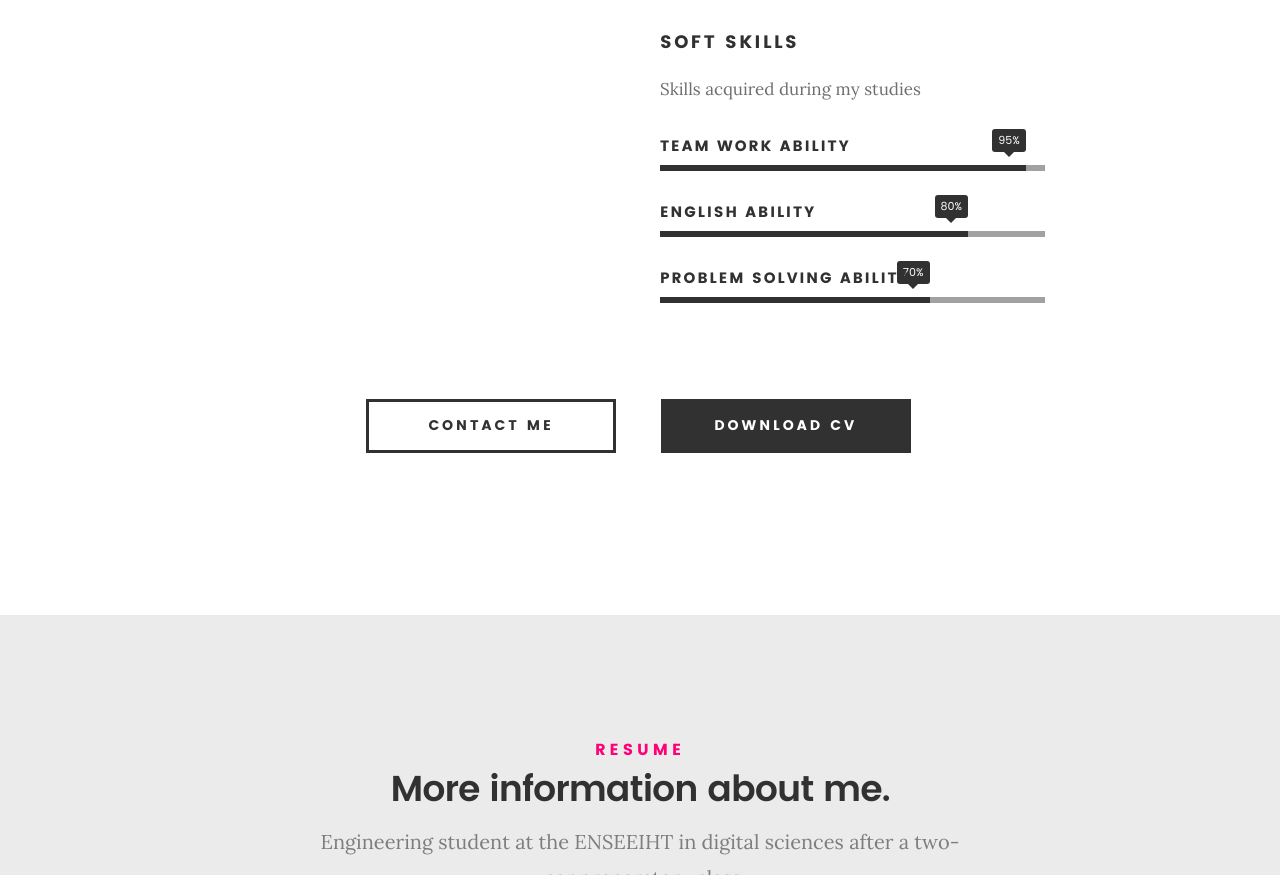
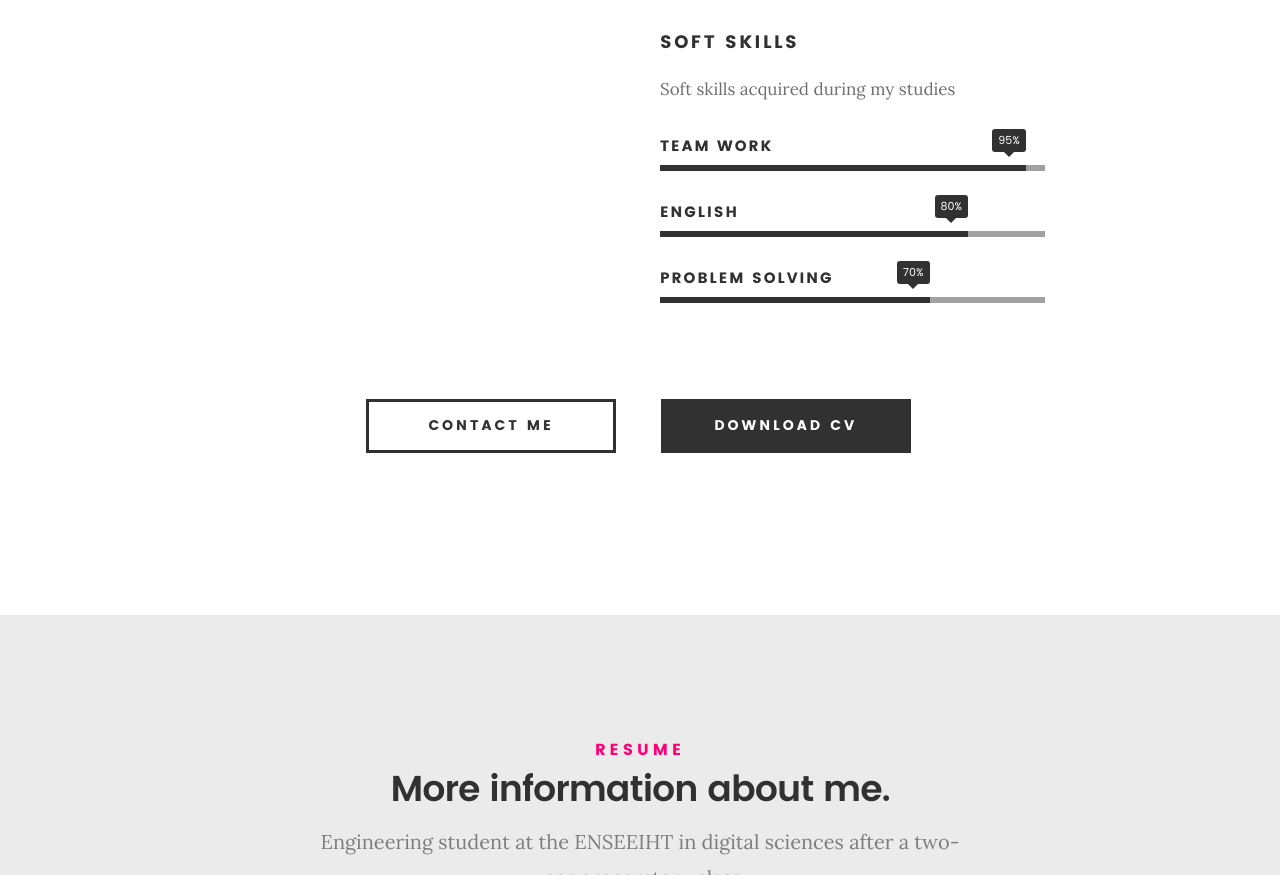
Before and after one commit to GautRrr/GautRrr.github.io, a plain HTML site: page index.html in a window 1280 px wide. Shown: the part 1475-2350 px from the top of the page. Drawn offline with Linux system fonts and the light colour scheme; files whose address does not match are found by name.

Commit message:
Update index.html

```diff
--- a/index.html
+++ b/index.html
@@ -163,20 +163,20 @@
 	            </ul>
 
 			<h3>Soft Skills</h3>
-			<p>Skills acquired during my studies</p>
+			<p>Soft skills acquired during my studies</p>
 			<ul class="skill-bars">
 				<li>
 					<div class="progress percent95"><span>95%</span></div>
-					<strong>Team work ability</strong>
+					<strong>Team work</strong>
 				</li>
 
 				   <li>
 				   	<div class="progress percent80"><span>80%</span></div>
-				   	<strong>English ability</strong>
+				   	<strong>English</strong>
 				   </li>
 				   <li>
 					<div class="progress percent70"><span>70%</span></div>
-					<strong>Problem solving ability</strong>
+					<strong>Problem solving</strong>
 				</li>
 				</ul> <!-- /skill-bars -->
 
```
